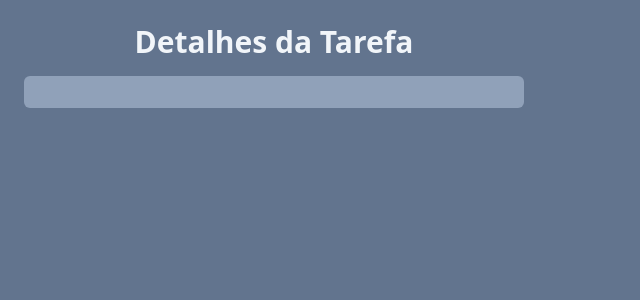
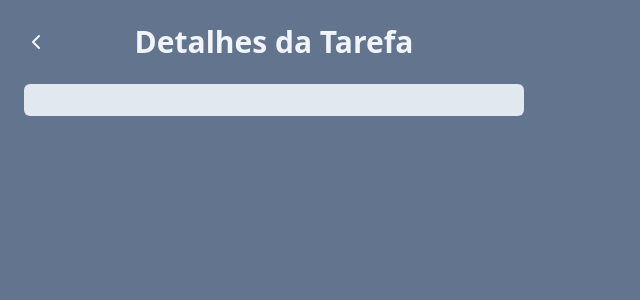
Before and after one commit to amandaambrosiov/estudos-react, a React (Vite) app: page /task in a window 1280 px wide. Shown: the top 300 px of the page, without its empty margins (0-640 px from the left). Built offline with nearby package versions, Linux system fonts and the light colour scheme.

Commit message:
estilizando página de descrição da task

```diff
--- a/src/pages/TaskPage.jsx
+++ b/src/pages/TaskPage.jsx
@@ -1,6 +1,9 @@
-import { useSearchParams } from "react-router-dom";
+import { ChevronLeftIcon } from "lucide-react";
+import { useNavigate, useSearchParams } from "react-router-dom";
 
 function TaskPage() {
+const navigate = useNavigate()
+
   const [searchParams] = useSearchParams();
 
   const title = searchParams.get("title");
@@ -10,13 +13,19 @@
     <div className="h-screen w-screen bg-slate-500 p-6">
       <div className="w-[500px] space-y-4">
 
+        <div className="flex justify-center relative mb-6">
+          <button onClick={() => navigate(-1)} className="absolute left-0 top-0 bottom-0 text-slate-100">
+            <ChevronLeftIcon />
+          </button>
         <h1 className="text-3xl text-slate-100 font-bold text-center">
           Detalhes da Tarefa
         </h1>
 
-        <div className="bg-slate-400 p-4 rounded-md">
-        <h1 className="text-xl text-white font-bold">{title}</h1>
-        <p className="text-white">{description}</p>
+        </div>
+
+        <div className="bg-slate-200 p-4 rounded-md">
+        <h1 className="text-xl font-bold text-slate-600">{title}</h1>
+        <p className="text-slate-600">{description}</p>
         </div>
 
       </div>
```
